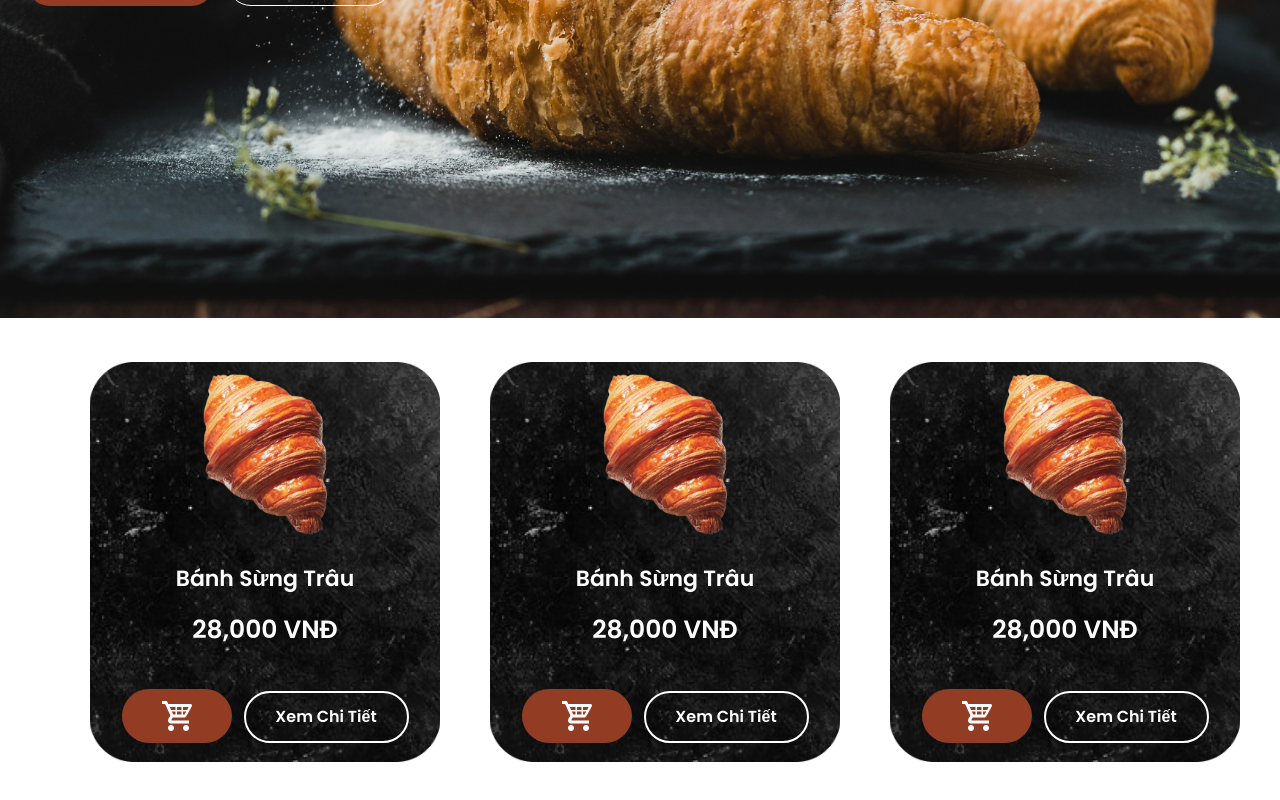
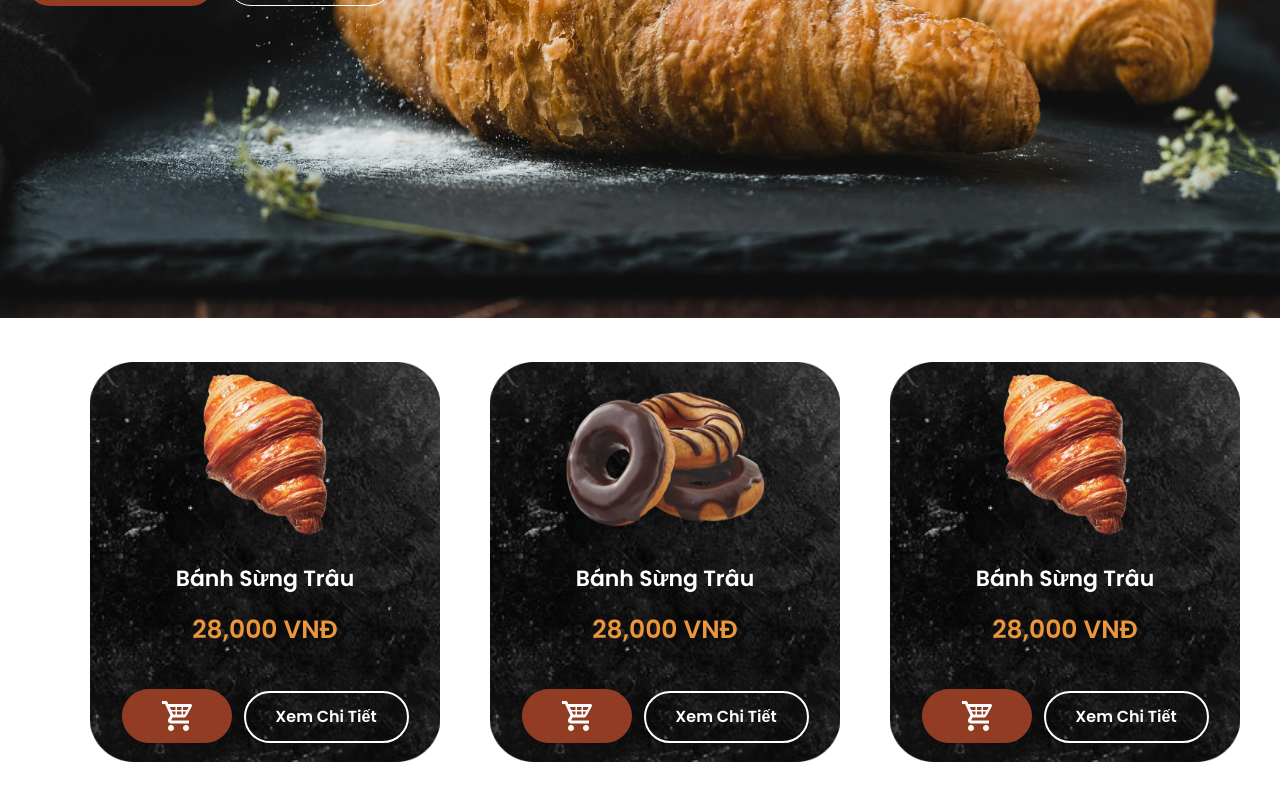
Before and after one commit to devkcng/bakery-store, a Next.js app: page / in a window 1280 px wide. Shown: the part 482-1282 px from the top of the page. Built offline with nearby package versions, Linux system fonts and the light colour scheme; a web font is replaced by a local one.

Commit message:
modify: change color for item price of item card

```diff
--- a/src/app/page.tsx
+++ b/src/app/page.tsx
@@ -10,7 +10,11 @@ export default function Home() {
       <div className="flex justify-center ">
         {/* <NavBar></NavBar> */}
         <ItemCard itemName="" itemPrice="28,000" imagePath=""></ItemCard>
-        <ItemCard itemName="" itemPrice="28,000" imagePath=""></ItemCard>
+        <ItemCard
+          itemName=""
+          itemPrice="28,000"
+          imagePath="/imgs/bakery-images/donutb.png"
+        ></ItemCard>
         <ItemCard itemName="" itemPrice="28,000" imagePath=""></ItemCard>
       </div>
     </>
--- a/src/components/item-card/item-card.tsx
+++ b/src/components/item-card/item-card.tsx
@@ -31,7 +31,7 @@ const ItemCard: FC<ItemProps> = ({ imagePath, itemName, itemPrice }) => {
           {itemName === "" ? "Bánh Sừng Trâu" : itemName}
         </span>{" "}
         {/* Item price */}
-        <span className="block text-white text-center font-display text-[25px] font-semibold text-[#EB953C] mt-4">
+        <span className="block  text-center font-display text-[25px] font-semibold text-[#EB953C] mt-4">
           {itemPrice === "" ? "28,000 VNĐ" : `${itemPrice} VNĐ`}
         </span>
         {/* Action button : Add to cart and View detail */}
```
